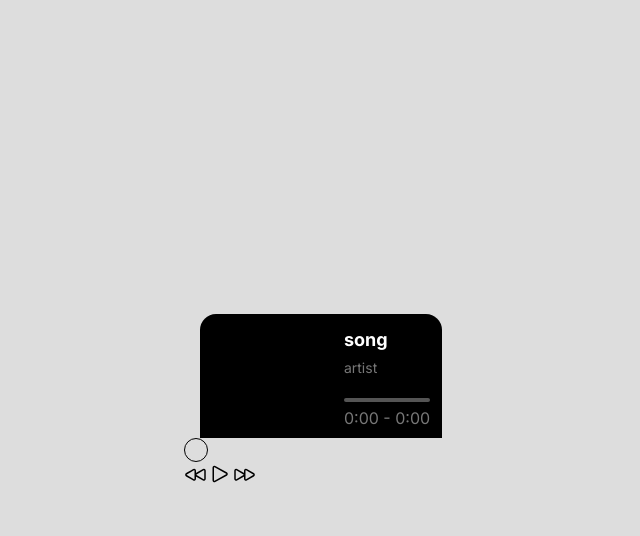
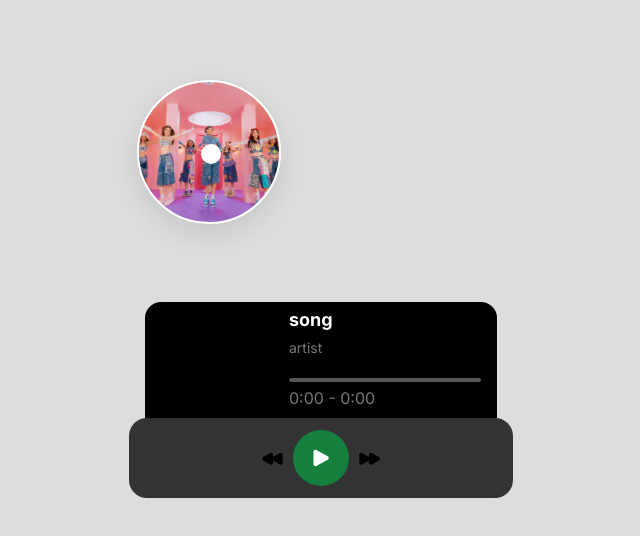
Before and after one commit to bellkimkeith/mini-music-player, a Next.js app: page / in a window 1280 px wide. Shown: the top 536 px of the page, without its empty margins (319-959 px from the left). Built offline with nearby package versions, Linux system fonts and the light colour scheme.

Commit message:
UI improvement with initial music cover

```diff
--- a/src/app/page.tsx
+++ b/src/app/page.tsx
@@ -7,13 +7,11 @@ import { useState } from "react";
 
 export default function Home() {
   const [active, setActive] = useState(false);
-  const diskStyle = !active
-    ? "h-6 w-6 rounded-full border border-black max-w-36"
-    : "h-6 w-6 rounded-full border border-black max-w-36 animate-spin-slow";
+  const diskStyle = active ? "animate-spin-slow" : "";
   return (
     <main className="flex min-h-screen bg-[#ddd]">
-      <div className="flex flex-col text-black justify-center mx-auto p-2">
-        <div className="bg-black my-0 mx-4 pt-3 pr-3 pb-1 pl-36 rounded-t-2xl">
+      <div className="flex flex-col text-black justify-center mx-auto p-2 relative">
+        <div className="bg-black my-0 mx-4 pt-1 pr-4 pb-1 pl-36 rounded-t-2xl">
           <div className="text-white font-bold text-lg">song</div>
           <div className="text-[#777] text-sm mx-0 mt-1 mb-5">artist</div>
           <div className="bg-[#555] rounded-3xl cursor-pointer">
@@ -21,15 +19,17 @@ export default function Home() {
           </div>
           <div className="text-[#777] text-base my-1">0:00 - 0:00</div>
         </div>
-        <div className={diskStyle}>
-          <div className=""></div>
-          <div className=""></div>
+        <div className="max-w-36">
+          <div className="absolute h-5 w-5 bg-white rounded-full top-36 left-20 z-10"></div>
+          <div
+            className={`absolute h-36 w-36 top-20 left-4 bg-[url('/salamin.jpg')] bg-no-repeat bg-cover bg-bottom border-2 border-white rounded-full shadow-disc transition-all ease-in-out duration-200 ${diskStyle}`}
+          ></div>
         </div>
-        <div className="flex flex-row">
+        <div className="flex flex-row justify-center items-center bg-[#333] gap-2 w-96 h-20 rounded-[18px]">
           <span>
             <Previous />
           </span>
-          <span>
+          <span className="bg-green-700 text-white p-4 rounded-full transition-all ease-in duration-300">
             <Play />
           </span>
           <span>
--- a/src/components/icons/Forward.tsx
+++ b/src/components/icons/Forward.tsx
@@ -4,17 +4,11 @@ const Forward = () => {
   return (
     <svg
       xmlns="http://www.w3.org/2000/svg"
-      fill="none"
       viewBox="0 0 24 24"
-      strokeWidth={1.5}
-      stroke="currentColor"
+      fill="currentColor"
       className="size-6"
     >
-      <path
-        strokeLinecap="round"
-        strokeLinejoin="round"
-        d="M3 8.689c0-.864.933-1.406 1.683-.977l7.108 4.061a1.125 1.125 0 0 1 0 1.954l-7.108 4.061A1.125 1.125 0 0 1 3 16.811V8.69ZM12.75 8.689c0-.864.933-1.406 1.683-.977l7.108 4.061a1.125 1.125 0 0 1 0 1.954l-7.108 4.061a1.125 1.125 0 0 1-1.683-.977V8.69Z"
-      />
+      <path d="M5.055 7.06C3.805 6.347 2.25 7.25 2.25 8.69v8.122c0 1.44 1.555 2.343 2.805 1.628L12 14.471v2.34c0 1.44 1.555 2.343 2.805 1.628l7.108-4.061c1.26-.72 1.26-2.536 0-3.256l-7.108-4.061C13.555 6.346 12 7.249 12 8.689v2.34L5.055 7.061Z" />
     </svg>
   );
 };
--- a/src/components/icons/Play.tsx
+++ b/src/components/icons/Play.tsx
@@ -4,16 +4,14 @@ function Play() {
   return (
     <svg
       xmlns="http://www.w3.org/2000/svg"
-      fill="none"
       viewBox="0 0 24 24"
-      strokeWidth={1.5}
-      stroke="currentColor"
+      fill="currentColor"
       className="size-6"
     >
       <path
-        strokeLinecap="round"
-        strokeLinejoin="round"
-        d="M5.25 5.653c0-.856.917-1.398 1.667-.986l11.54 6.347a1.125 1.125 0 0 1 0 1.972l-11.54 6.347a1.125 1.125 0 0 1-1.667-.986V5.653Z"
+        fillRule="evenodd"
+        d="M4.5 5.653c0-1.427 1.529-2.33 2.779-1.643l11.54 6.347c1.295.712 1.295 2.573 0 3.286L7.28 19.99c-1.25.687-2.779-.217-2.779-1.643V5.653Z"
+        clipRule="evenodd"
       />
     </svg>
   );
--- a/src/components/icons/Previous.tsx
+++ b/src/components/icons/Previous.tsx
@@ -4,17 +4,11 @@ function Previous() {
   return (
     <svg
       xmlns="http://www.w3.org/2000/svg"
-      fill="none"
       viewBox="0 0 24 24"
-      strokeWidth={1.5}
-      stroke="currentColor"
+      fill="currentColor"
       className="size-6"
     >
-      <path
-        strokeLinecap="round"
-        strokeLinejoin="round"
-        d="M21 16.811c0 .864-.933 1.406-1.683.977l-7.108-4.061a1.125 1.125 0 0 1 0-1.954l7.108-4.061A1.125 1.125 0 0 1 21 8.689v8.122ZM11.25 16.811c0 .864-.933 1.406-1.683.977l-7.108-4.061a1.125 1.125 0 0 1 0-1.954l7.108-4.061a1.125 1.125 0 0 1 1.683.977v8.122Z"
-      />
+      <path d="M9.195 18.44c1.25.714 2.805-.189 2.805-1.629v-2.34l6.945 3.968c1.25.715 2.805-.188 2.805-1.628V8.69c0-1.44-1.555-2.343-2.805-1.628L12 11.029v-2.34c0-1.44-1.555-2.343-2.805-1.628l-7.108 4.061c-1.26.72-1.26 2.536 0 3.256l7.108 4.061Z" />
     </svg>
   );
 }
--- a/tailwind.config.ts
+++ b/tailwind.config.ts
@@ -14,7 +14,10 @@ const config: Config = {
           "conic-gradient(from 180deg at 50% 50%, var(--tw-gradient-stops))",
       },
       animation: {
-        "spin-slow": "spin 3s linear 0s infinite forwards",
+        "spin-slow": "spin 5s linear 0s infinite forwards",
+      },
+      boxShadow: {
+        disc: "0 10px 30px rgba(0, 0, 0, 0.1)",
       },
     },
   },
```
Also changed, not shown: public/salamin.jpg (added).
